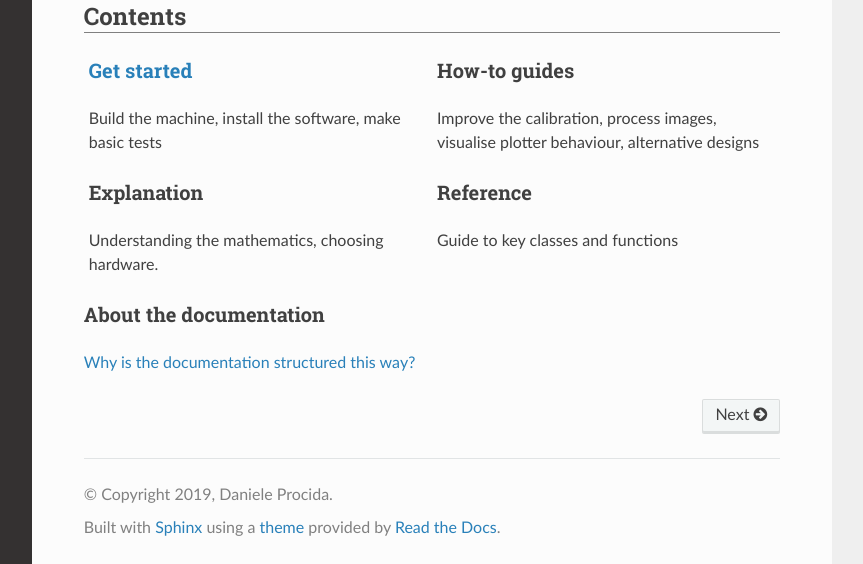
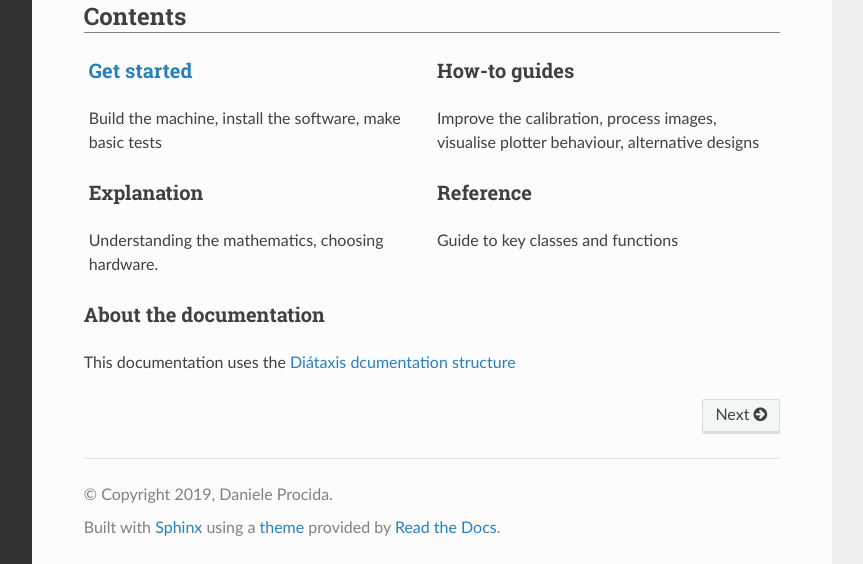
Before and after one commit to evildmp/BrachioGraph, a Sphinx documentation site: the page built from docs/index.rst, in a window 1280 px wide and 900 px high, scrolled down 1319 px, cut to the strip 336-900 px from the top of the window. Shown: the whole strip, without its empty margins (268-1131 px from the left). Built offline with Sphinx 7.4.7 and the Read the Docs theme 2.0.0, drawn with Linux system fonts in a browser that asks for light colours; pages that are not in the unit, such as notebooks, are missing from menus; comment, search, counter and statistics services are not loaded.

Commit message:
Updated link to Diátaxis

```diff
--- a/docs/index.rst
+++ b/docs/index.rst
@@ -109,7 +109,7 @@ Guide to key classes and functions
 About the documentation
 ~~~~~~~~~~~~~~~~~~~~~~~
 
-`Why is the documentation structured this way? <https://www.divio.com/blog/documentation>`_
+This documentation uses the `Diátaxis dcumentation structure <https://diataxis.fr/>`_
 
 
 .. toctree::
```
